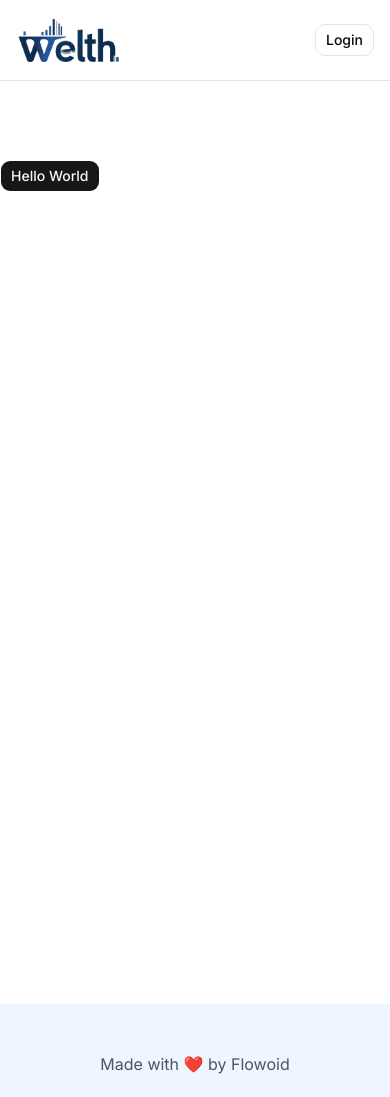
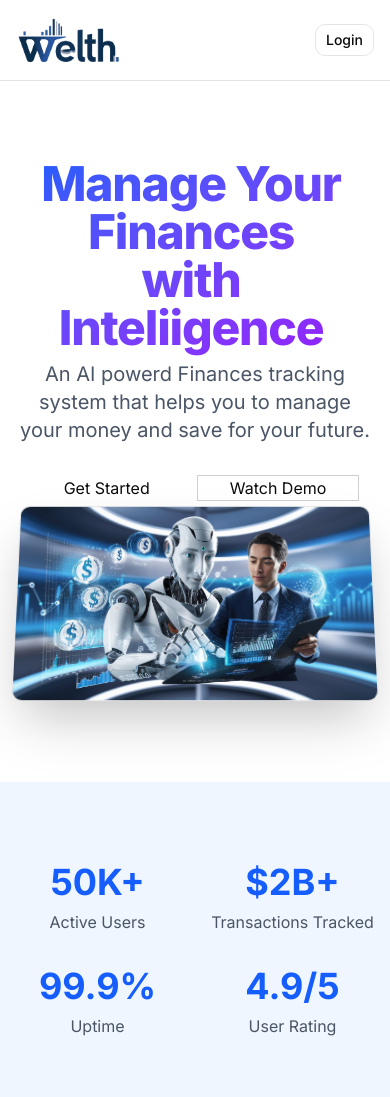
Before and after one commit to krishsanghani013/AI-Finance-Platform, a Next.js app: page / in a window 390 px wide. Shown: the top 1097 px of the page. Built offline with nearby package versions, Linux system fonts and the light colour scheme; no server answers.

Commit message:
feat: initialize landing page with Hero section, statistics, and features layout

```diff
--- a/app/globals.css
+++ b/app/globals.css
@@ -121,10 +121,36 @@
   * {
     @apply border-border outline-ring/50;
   }
+
   body {
     @apply bg-background text-foreground;
   }
+
   html {
     @apply font-sans;
   }
 }
+
+@layer utilities {
+  .gradient {
+    @apply bg-gradient-to-br from-blue-600 to-purple-600;
+  }
+
+  .gradient-title {
+    @apply bg-gradient-to-br from-blue-600 to-purple-600 font-extrabold tracking-tight pr-2 pb-2 text-transparent bg-clip-text;
+  }
+}
+
+.hero-image-wrapper {
+  perspective: 1000px;
+}
+
+.hero-image {
+  transform: rotateX(15deg) scale(1);
+  transition: transform 0.5s ease-out;
+  will-change: transform;
+}
+
+.hero-image.scrolled {
+  transform: rotateX(0deg) scale(1) translate(40px);
+}
--- a/app/page.js
+++ /dev/null
@@ -1,7 +0,0 @@
-import { Button } from "@/components/ui/button";
-
-export default function Home() {
-  return <div className="mt-40">
-    <Button variant="default">Hello World</Button>
-  </div>
-}
--- /dev/null
+++ b/app/page.jsx
@@ -0,0 +1,39 @@
+import HeroSection from "@/components/Hero";
+import { Card, CardContent } from "@/components/ui/card";
+import { featuresData, statsData } from "@/data/landing";
+
+export default function Home() {
+  return <div className="mt-40">
+    <HeroSection />
+    <section className="py-20 bg-blue-50">
+      <div className="container mx-auto px-4">
+        <div className="grid grid-cols-2 md:grid-cols-4 gap-8">
+          {statsData.map((statsData, index) => (
+            <div key={index} className="text-center">
+              <div className="text-4xl font-bold text-blue-600 mb-2">{statsData.value}</div>
+              <div className="text-gray-600">{statsData.label}</div>
+            </div>
+          ))}
+        </div>
+      </div>
+    </section>
+    <section className="py-20">
+      <div className="container mx-auto px-4">
+        <h2 className="text-3xl font-bold text-center mb-12">
+          Everything you need to manage your finances
+        </h2>
+        <div className="grid grid-cols-1 md:grid-cols-2 lg:grid-cols-3 gap-8">
+          {featuresData.map((feature, index) => (
+            <Card key={index} className="p-6">
+              <CardContent className="space-y-4 pt-4">
+                {feature.icon}
+                <h3 className="text-xl font-semibold">{feature.title}</h3>
+                <p className="text-gray-600">{feature.description}</p>
+              </CardContent>
+            </Card>
+          ))}
+        </div>
+      </div>
+    </section>
+  </div>
+}
--- /dev/null
+++ b/components/Hero.jsx
@@ -0,0 +1,57 @@
+"use client"
+import { Button } from '@base-ui/react'
+import React, { useEffect, useRef } from 'react'
+import Image from 'next/image'
+import Link from 'next/link'
+
+const HeroSection = () => {
+    const imageRef = useRef()
+
+    useEffect(() => {
+        const imageElement = imageRef.current
+
+        const handleScroll = () => {
+            const scrollPosition = window.scrollY
+            const scrollThreshold = 100
+
+            if (scrollPosition > scrollThreshold) {
+                imageElement.classList.add("scrolled")
+            } else {
+                imageElement.classList.remove("scrolled")
+            }
+        }
+
+        window.addEventListener("scroll", handleScroll);
+
+        return ()=>{
+            window.removeEventListener("scroll", handleScroll)
+        }
+    }, [])
+    return (
+        <div className='pb-20 px-4'>
+            <div className='container mx-auto text-center'>
+                <h1 className='text-5xl md:text-8xl lg:text-[105px] pb-6 gradient-title '>
+                    Manage Your Finances <br /> with Inteliigence
+                </h1>
+                <p className='text-xl text-gray-600 mb-8 max-w-2xl mx-auto'>
+                    An AI powerd Finances tracking system that helps you to manage your money and save for your future.
+                </p>
+                <div className='flex justify-center space-x-4'>
+                    <Link href="/dashboard">
+                        <Button size="lg" className="px-8">Get Started</Button>
+                    </Link>
+                    <Link href="/dashboard">
+                        <Button size="lg" className="px-8 outline">Watch Demo</Button>
+                    </Link>
+                </div>
+                <div className='hero-image-wrapper'>
+                    <div ref={imageRef} className='hero-image'>
+                        <Image src="/banner.jpeg" width={1280} height={720} alt="Banner" className="rounded-lg shadow-2xl border mx-auto" priority />
+                    </div>
+                </div>
+            </div>
+        </div>
+    )
+}
+
+export default HeroSection
--- /dev/null
+++ b/data/landing.js
@@ -0,0 +1,111 @@
+import {
+  BarChart3,
+  Receipt,
+  PieChart,
+  CreditCard,
+  Globe,
+  Zap,
+} from "lucide-react";
+
+// Stats Data
+export const statsData = [
+  {
+    value: "50K+",
+    label: "Active Users",
+  },
+  {
+    value: "$2B+",
+    label: "Transactions Tracked",
+  },
+  {
+    value: "99.9%",
+    label: "Uptime",
+  },
+  {
+    value: "4.9/5",
+    label: "User Rating",
+  },
+];
+
+// Features Data
+export const featuresData = [
+  {
+    icon: <BarChart3 className="h-8 w-8 text-blue-600" />,
+    title: "Advanced Analytics",
+    description:
+      "Get detailed insights into your spending patterns with AI-powered analytics",
+  },
+  {
+    icon: <Receipt className="h-8 w-8 text-blue-600" />,
+    title: "Smart Receipt Scanner",
+    description:
+      "Extract data automatically from receipts using advanced AI technology",
+  },
+  {
+    icon: <PieChart className="h-8 w-8 text-blue-600" />,
+    title: "Budget Planning",
+    description: "Create and manage budgets with intelligent recommendations",
+  },
+  {
+    icon: <CreditCard className="h-8 w-8 text-blue-600" />,
+    title: "Multi-Account Support",
+    description: "Manage multiple accounts and credit cards in one place",
+  },
+  {
+    icon: <Globe className="h-8 w-8 text-blue-600" />,
+    title: "Multi-Currency",
+    description: "Support for multiple currencies with real-time conversion",
+  },
+  {
+    icon: <Zap className="h-8 w-8 text-blue-600" />,
+    title: "Automated Insights",
+    description: "Get automated financial insights and recommendations",
+  },
+];
+
+// How It Works Data
+export const howItWorksData = [
+  {
+    icon: <CreditCard className="h-8 w-8 text-blue-600" />,
+    title: "1. Create Your Account",
+    description:
+      "Get started in minutes with our simple and secure sign-up process",
+  },
+  {
+    icon: <BarChart3 className="h-8 w-8 text-blue-600" />,
+    title: "2. Track Your Spending",
+    description:
+      "Automatically categorize and track your transactions in real-time",
+  },
+  {
+    icon: <PieChart className="h-8 w-8 text-blue-600" />,
+    title: "3. Get Insights",
+    description:
+      "Receive AI-powered insights and recommendations to optimize your finances",
+  },
+];
+
+// Testimonials Data
+export const testimonialsData = [
+  {
+    name: "Sarah Johnson",
+    role: "Small Business Owner",
+    image: "https://randomuser.me/api/portraits/women/75.jpg",
+    quote:
+      "Welth has transformed how I manage my business finances. The AI insights have helped me identify cost-saving opportunities I never knew existed.",
+  },
+  {
+    name: "Michael Chen",
+    role: "Freelancer",
+    image: "https://randomuser.me/api/portraits/men/75.jpg",
+    quote:
+      "The receipt scanning feature saves me hours each month. Now I can focus on my work instead of manual data entry and expense tracking.",
+  },
+  {
+    name: "Emily Rodriguez",
+    role: "Financial Advisor",
+    image: "https://randomuser.me/api/portraits/women/74.jpg",
+    quote:
+      "I recommend Welth to all my clients. The multi-currency support and detailed analytics make it perfect for international investors.",
+  },
+];
```
